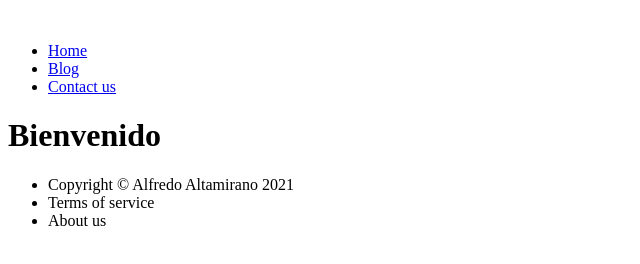
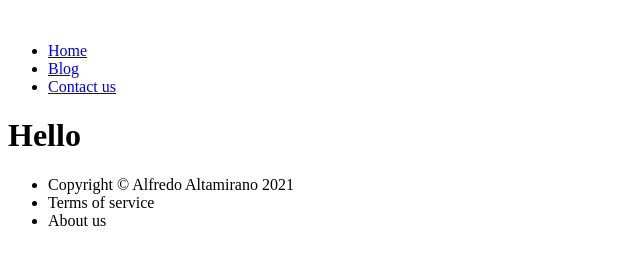
Before and after one commit to Ahuahuachi/taller-git, a plain HTML site: page index.html in a window 1280 px wide. Shown: the whole page, without its empty margins (0-640 px from the left). Drawn offline with Linux system fonts and the light colour scheme.

Commit message:
Add hello

```diff
--- a/index.html
+++ b/index.html
@@ -19,7 +19,7 @@
     </header>
 
     <main>
-      <h1>Bienvenido</h1>
+      <h1>Hello</h1>
     </main>
 
     <footer>
```
